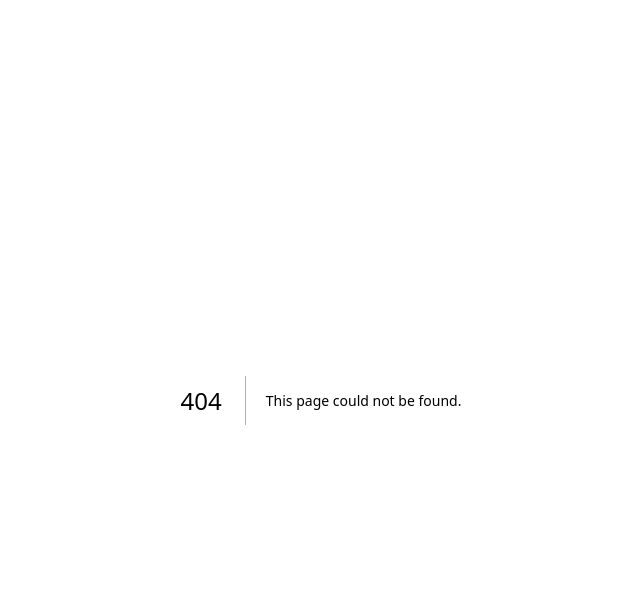
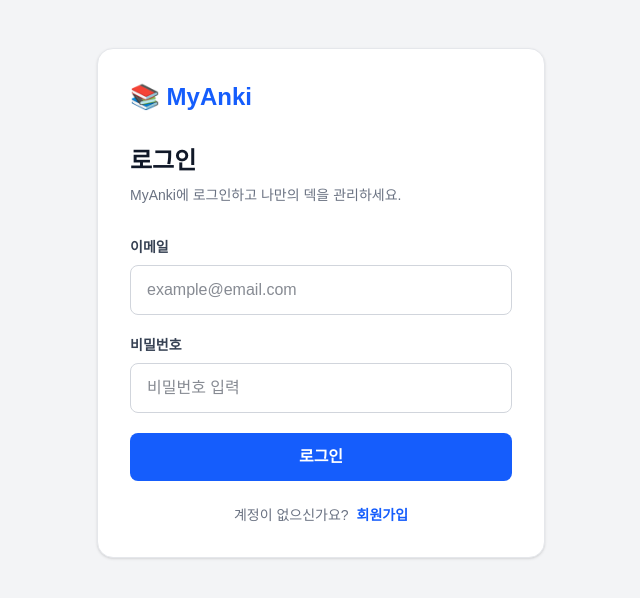
Before and after one commit to qsys22-ship-it/myanki, a Next.js app: page /login in a window 1280 px wide. Before the commit this address had no page. Shown: the top 598 px of the page, without its empty margins (319-959 px from the left). Built offline with nearby package versions, Linux system fonts and the light colour scheme; no server answers.

Commit message:
Add Supabase login and logout page

```diff
--- /dev/null
+++ b/app/login/page.tsx
@@ -0,0 +1,223 @@
+"use client"
+
+import Link from "next/link"
+import { useEffect, useState, type FormEvent } from "react"
+import { createClient } from "@supabase/supabase-js"
+
+const supabase = createClient(
+  process.env.NEXT_PUBLIC_SUPABASE_URL!,
+  process.env.NEXT_PUBLIC_SUPABASE_ANON_KEY!
+)
+
+export default function LoginPage() {
+  const [email, setEmail] = useState("")
+  const [password, setPassword] = useState("")
+  const [userEmail, setUserEmail] = useState<string | null>(null)
+  const [checking, setChecking] = useState(true)
+  const [loading, setLoading] = useState(false)
+  const [error, setError] = useState("")
+
+  useEffect(() => {
+    let active = true
+
+    supabase.auth.getUser()
+      .then(({ data }) => {
+        if (active) {
+          setUserEmail(data.user?.email ?? null)
+        }
+      })
+      .catch(() => {
+        if (active) setUserEmail(null)
+      })
+      .finally(() => {
+        if (active) setChecking(false)
+      })
+
+    return () => {
+      active = false
+    }
+  }, [])
+
+  async function handleLogin(e: FormEvent<HTMLFormElement>) {
+    e.preventDefault()
+    setError("")
+    setLoading(true)
+
+    try {
+      const { data, error: loginError } =
+        await supabase.auth.signInWithPassword({
+          email: email.trim(),
+          password,
+        })
+
+      if (loginError) {
+        setError(loginError.message)
+        return
+      }
+
+      if (data.user) {
+        setUserEmail(data.user.email ?? email)
+        setPassword("")
+      }
+    } catch {
+      setError("로그인 중 오류가 발생했습니다.")
+    } finally {
+      setLoading(false)
+    }
+  }
+
+  async function handleLogout() {
+    setError("")
+    setLoading(true)
+
+    try {
+      const { error: logoutError } =
+        await supabase.auth.signOut({ scope: "local" })
+
+      if (logoutError) {
+        setError(logoutError.message)
+        return
+      }
+
+      setUserEmail(null)
+      setEmail("")
+      setPassword("")
+    } catch {
+      setError("로그아웃 중 오류가 발생했습니다.")
+    } finally {
+      setLoading(false)
+    }
+  }
+
+  return (
+    <main className="min-h-screen bg-[#F3F4F6] px-4 py-12">
+      <div className="mx-auto max-w-md rounded-2xl border border-gray-200 bg-white p-8 shadow-sm">
+        <Link
+          href="/"
+          className="text-2xl font-extrabold text-blue-600"
+        >
+          📚 MyAnki
+        </Link>
+
+        <h1 className="mt-8 text-2xl font-bold text-gray-900">
+          로그인
+        </h1>
+
+        {checking ? (
+          <p className="mt-6 text-sm text-gray-500">
+            로그인 상태 확인 중...
+          </p>
+        ) : userEmail ? (
+          <div className="mt-8 space-y-5">
+            <div className="rounded-lg bg-blue-50 p-4">
+              <p className="font-semibold text-blue-700">
+                로그인 성공!
+              </p>
+              <p className="mt-2 break-all text-sm text-gray-700">
+                {userEmail}
+              </p>
+            </div>
+
+            {error && (
+              <p role="alert" className="text-sm text-red-600">
+                {error}
+              </p>
+            )}
+
+            <Link
+              href="/"
+              className="block rounded-lg bg-blue-600 py-3 text-center font-semibold text-white"
+            >
+              홈페이지로 이동
+            </Link>
+
+            <button
+              type="button"
+              disabled={loading}
+              onClick={handleLogout}
+              className="w-full rounded-lg border border-gray-300 py-3 font-semibold text-gray-700 disabled:opacity-60"
+            >
+              {loading ? "처리 중..." : "로그아웃"}
+            </button>
+          </div>
+        ) : (
+          <>
+            <p className="mt-2 text-sm text-gray-500">
+              MyAnki에 로그인하고 나만의 덱을 관리하세요.
+            </p>
+
+            <form
+              onSubmit={handleLogin}
+              className="mt-8 space-y-5"
+            >
+              <div>
+                <label
+                  htmlFor="email"
+                  className="block text-sm font-semibold text-gray-700"
+                >
+                  이메일
+                </label>
+                <input
+                  id="email"
+                  type="email"
+                  required
+                  autoComplete="email"
+                  value={email}
+                  onChange={(e) => setEmail(e.target.value)}
+                  placeholder="example@email.com"
+                  className="mt-2 w-full rounded-lg border border-gray-300 px-4 py-3 text-gray-900 outline-none focus:border-blue-500"
+                />
+              </div>
+
+              <div>
+                <label
+                  htmlFor="password"
+                  className="block text-sm font-semibold text-gray-700"
+                >
+                  비밀번호
+                </label>
+                <input
+                  id="password"
+                  type="password"
+                  required
+                  autoComplete="current-password"
+                  value={password}
+                  onChange={(e) => setPassword(e.target.value)}
+                  placeholder="비밀번호 입력"
+                  className="mt-2 w-full rounded-lg border border-gray-300 px-4 py-3 text-gray-900 outline-none focus:border-blue-500"
+                />
+              </div>
+
+              {error && (
+                <p
+                  role="alert"
+                  className="rounded-lg bg-red-50 p-3 text-sm text-red-600"
+                >
+                  {error}
+                </p>
+              )}
+
+              <button
+                type="submit"
+                disabled={loading}
+                className="w-full rounded-lg bg-blue-600 py-3 font-semibold text-white hover:bg-blue-700 disabled:cursor-not-allowed disabled:opacity-60"
+              >
+                {loading ? "로그인 중..." : "로그인"}
+              </button>
+            </form>
+
+            <p className="mt-6 text-center text-sm text-gray-500">
+              계정이 없으신가요?
+              <Link
+                href="/signup"
+                className="ml-2 font-semibold text-blue-600"
+              >
+                회원가입
+              </Link>
+            </p>
+          </>
+        )}
+      </div>
+    </main>
+  )
+}
```
